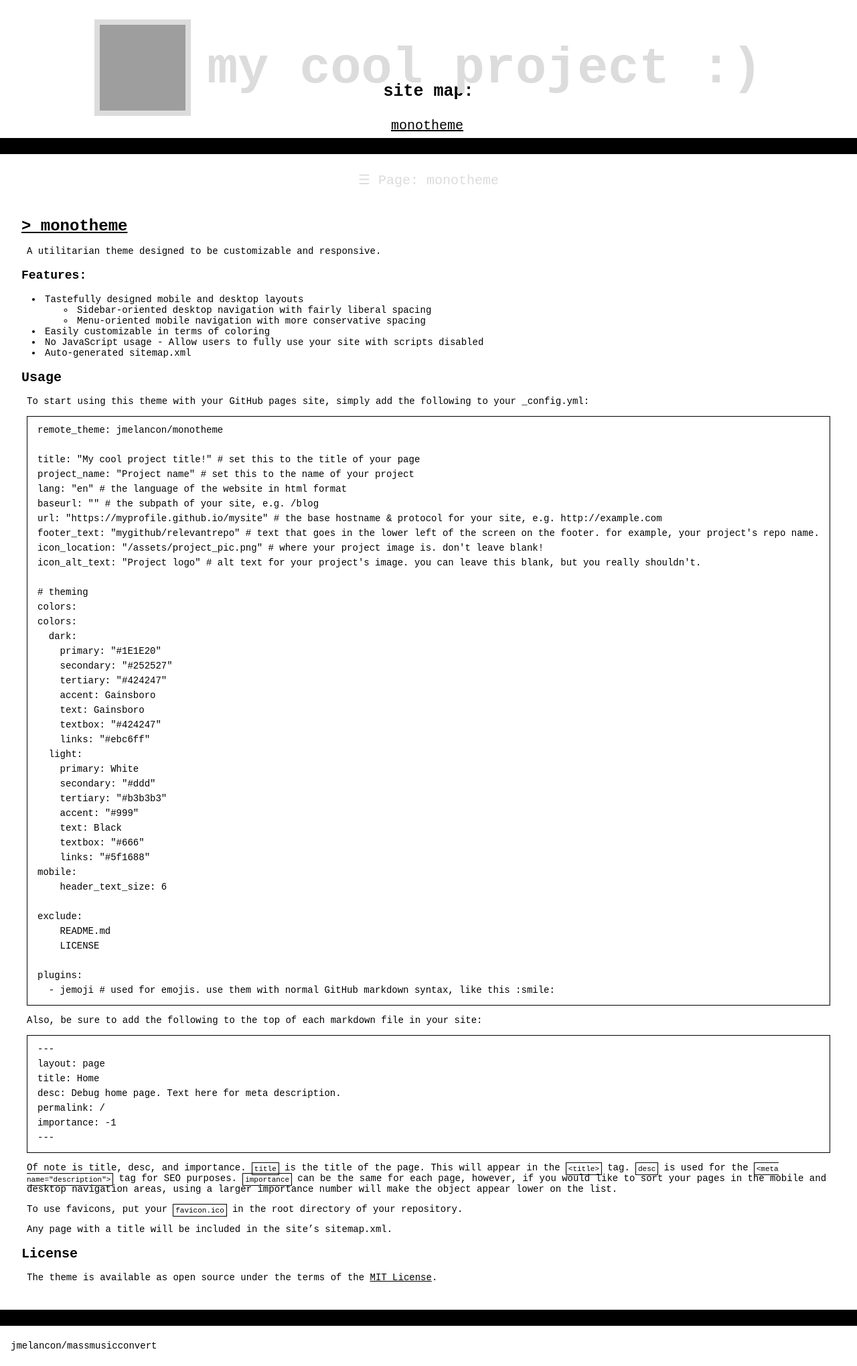
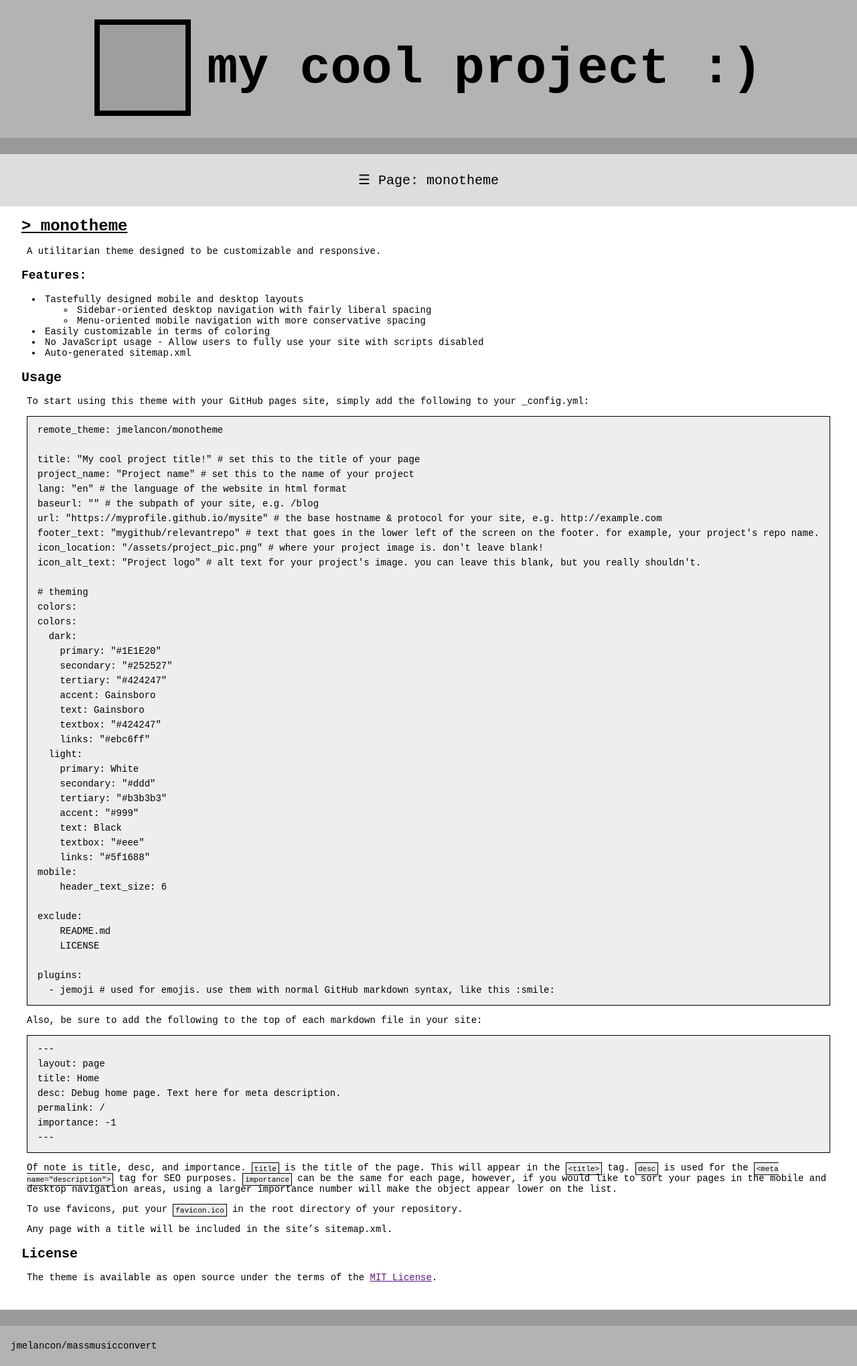
Before and after one commit to jmelancon/monotheme, a Jekyll site: the page built from README.md, in a window 1280 px wide. Shown: the whole page at 67% size. Built offline with Jekyll 4.4.1, drawn with Linux system fonts in a browser that asks for light colours; our own code applies the rules of GitHub Pages for plain Markdown files; grey boxes are pictures that could not be loaded.

Commit message:
Fix textbox coloring on light theme

```diff
--- a/README.md
+++ b/README.md
@@ -43,7 +43,7 @@ colors:
     tertiary: "#b3b3b3"
     accent: "#999"
     text: Black
-    textbox: "#666"
+    textbox: "#eee"
     links: "#5f1688"
 mobile:
     header_text_size: 6
--- a/_config.yml
+++ b/_config.yml
@@ -27,13 +27,22 @@ icon_location: "/assets/project_pic.jpg" # where your project image is. don't le
 
 # Theming
 colors:
+  dark:
     primary: "#1E1E20"
     secondary: "#252527"
     tertiary: "#424247"
     accent: Gainsboro
     text: Gainsboro
     textbox: "#424247"
-    links: Gainsboro
+    links: "#ebc6ff"
+  light:
+    primary: White
+    secondary: "#ddd"
+    tertiary: "#b3b3b3"
+    accent: "#999"
+    text: Black
+    textbox: "#eee"
+    links: "#5f1688"
 mobile:
     header_text_size: 6
 
```
